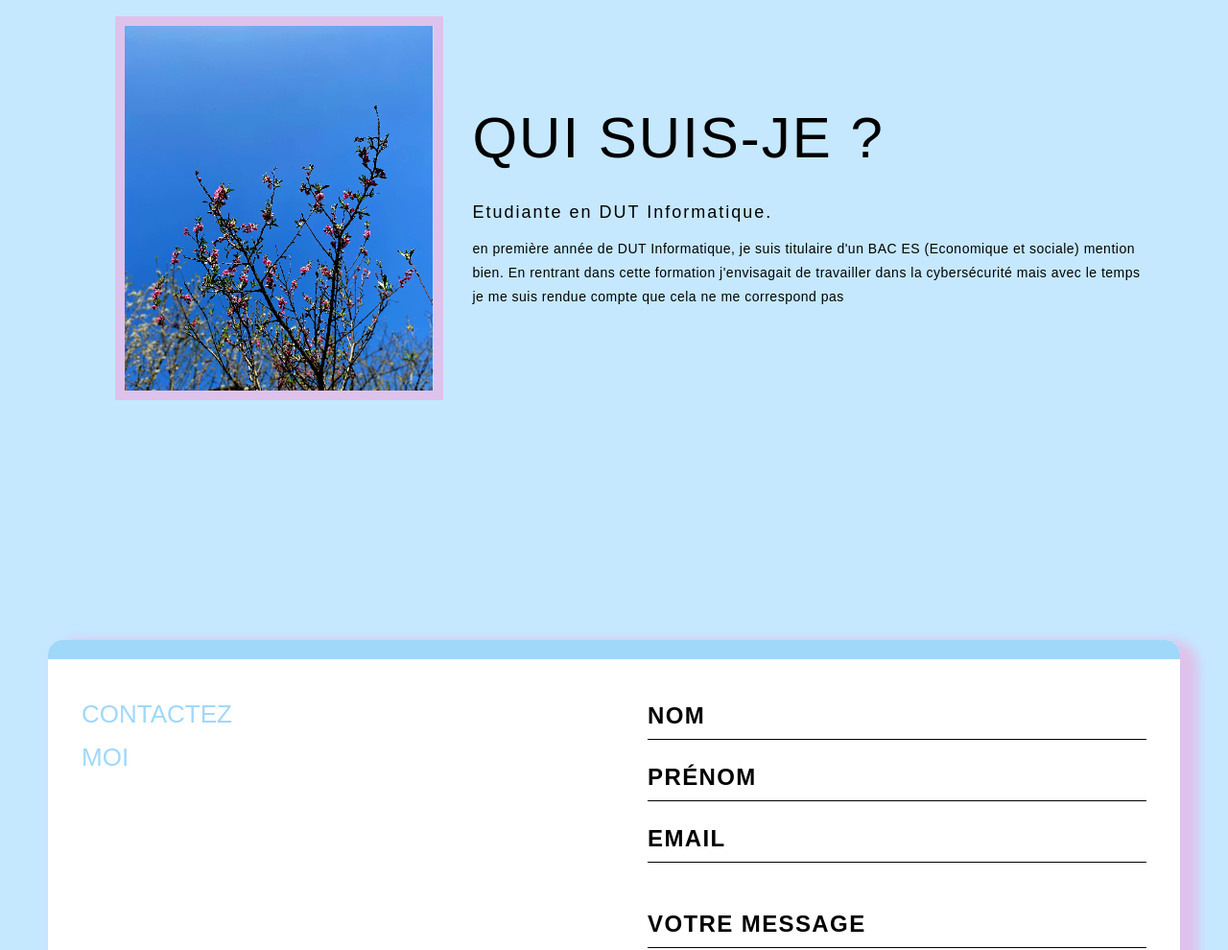
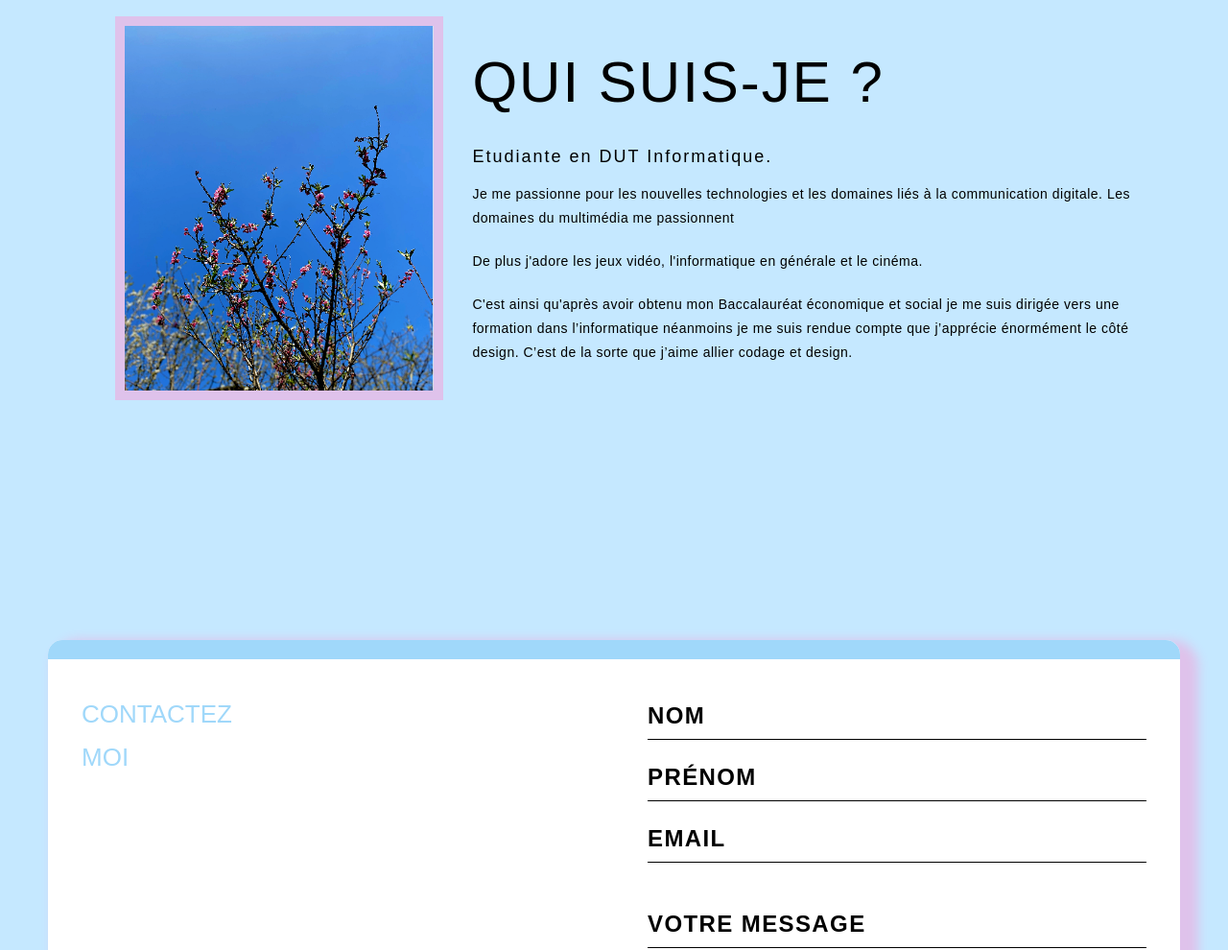
Before and after one commit to kliina/l_ahres_portfolio, a plain HTML site: page index.html in a window 1280 px wide. Shown: the part 3765-4755 px from the top of the page at 96% size. Drawn offline with Linux system fonts and the light colour scheme.

Commit message:
Update index.html

```diff
--- a/index.html
+++ b/index.html
@@ -183,7 +183,9 @@
       <div class="col-right">
         <h1 class="section-title">Qui suis-je ?</h1>
         <h2>Etudiante en DUT Informatique.</h2>
-        <p> en première année de DUT Informatique, je suis titulaire d'un BAC ES (Economique et sociale) mention bien. En rentrant dans cette formation j'envisagait de travailler dans la cybersécurité mais avec le temps je me suis rendue compte que cela ne me correspond pas </p>
+        <p>Je me passionne pour les nouvelles technologies et les domaines liés à la communication digitale. Les domaines du multimédia me passionnent</p>
+        <p>De plus j'adore les jeux vidéo, l'informatique en générale et le cinéma. </p>
+        <p> C'est ainsi qu'après avoir obtenu mon Baccalauréat économique et social je me suis dirigée vers une formation dans l’informatique néanmoins je me suis rendue compte que j’apprécie énormément le côté design. C’est de la sorte que j’aime allier codage et design. </p>
       </div>
     </div>
   </section>
```
